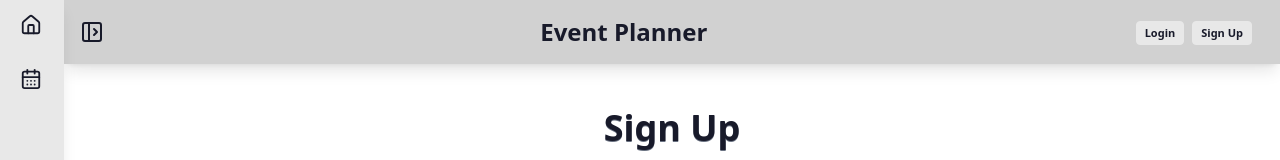
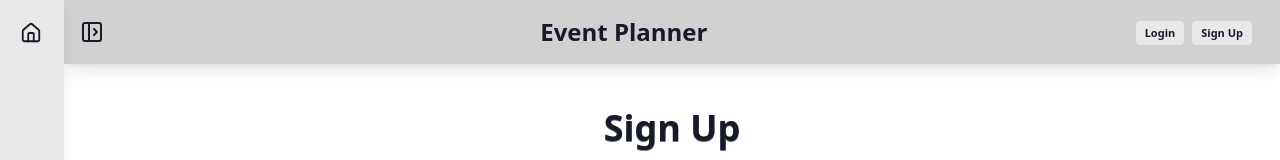
Before and after one commit to GittyX3b/wbs-project_6, a React app in the folder frontend/: page /signup in a window 1280 px wide. Shown: the top 160 px of the page. Built offline with nearby package versions, Linux system fonts and the light colour scheme; the HTML template or start-up script is replaced by a standard one.

Commit message:
hide myevents btn if logged out

```diff
--- a/frontend/src/components/NavDrawer.tsx
+++ b/frontend/src/components/NavDrawer.tsx
@@ -15,7 +15,7 @@ export function NavDrawer() {
       ></label>
       <div className="flex min-h-full flex-col items-start bg-base-200 is-drawer-close:w-16 is-drawer-open:w-50">
         {/* Sidebar content here */}
-        <ul className="menu w-full grow">
+        <ul className="menu w-full grow pt-4">
           {/* List item */}
           <li>
             <NavLink
@@ -30,6 +30,7 @@ export function NavDrawer() {
           </li>
 
           {/* List item  #TODO: hide until loggedIn*/}
+          {user && (
             <li>
               <NavLink
                 to="my-events"
@@ -40,6 +41,7 @@ export function NavDrawer() {
                 <span className="is-drawer-close:hidden w-20">My Events</span>
               </NavLink>
             </li>
+          )}
           {/* List item  #TODO: hide until loggedIn*/}
           {user && (
             <li>
```
Also changed, not shown: 1 other file (tests, documents, lock files or other folders). Lines whose indentation alone changed are shown as unchanged.
